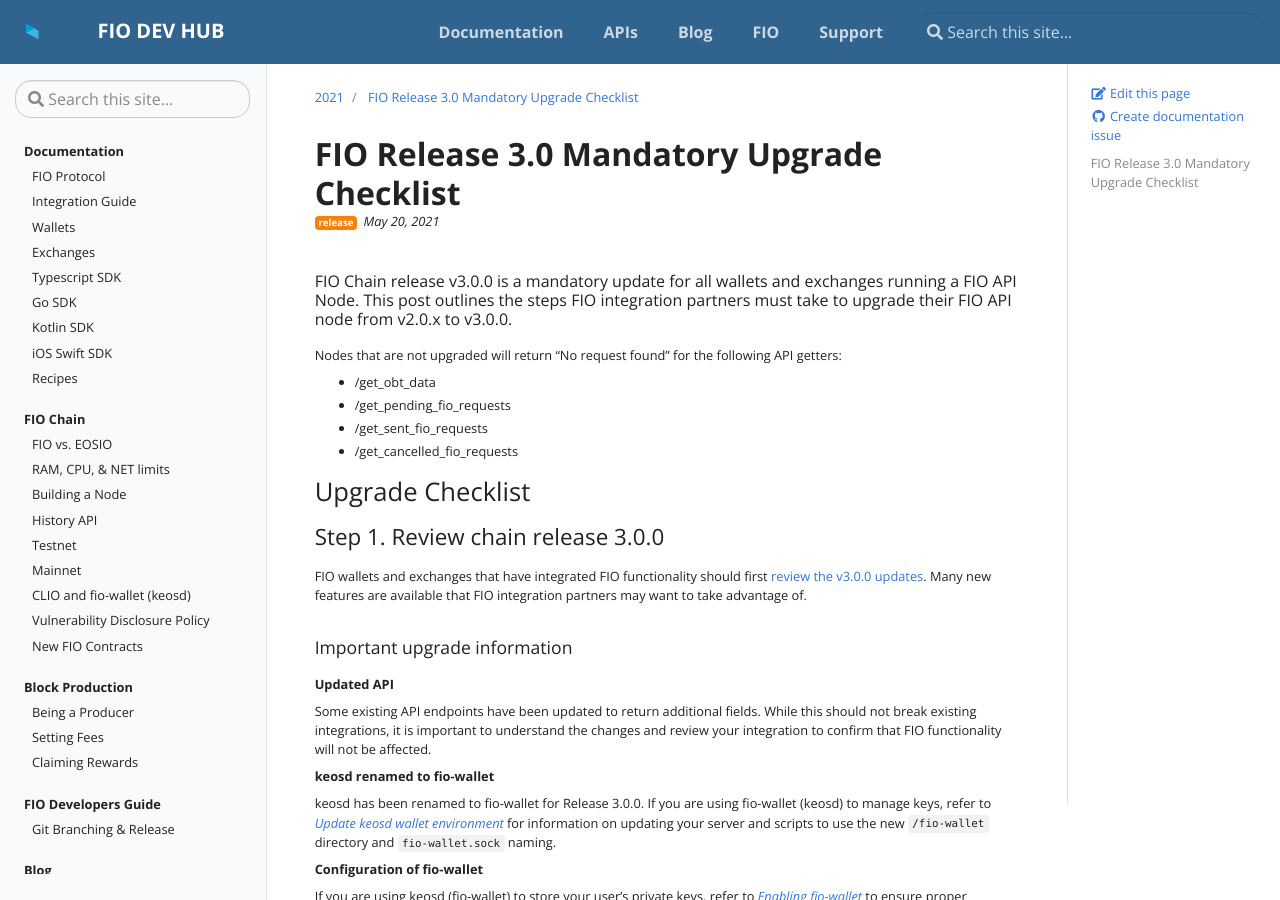
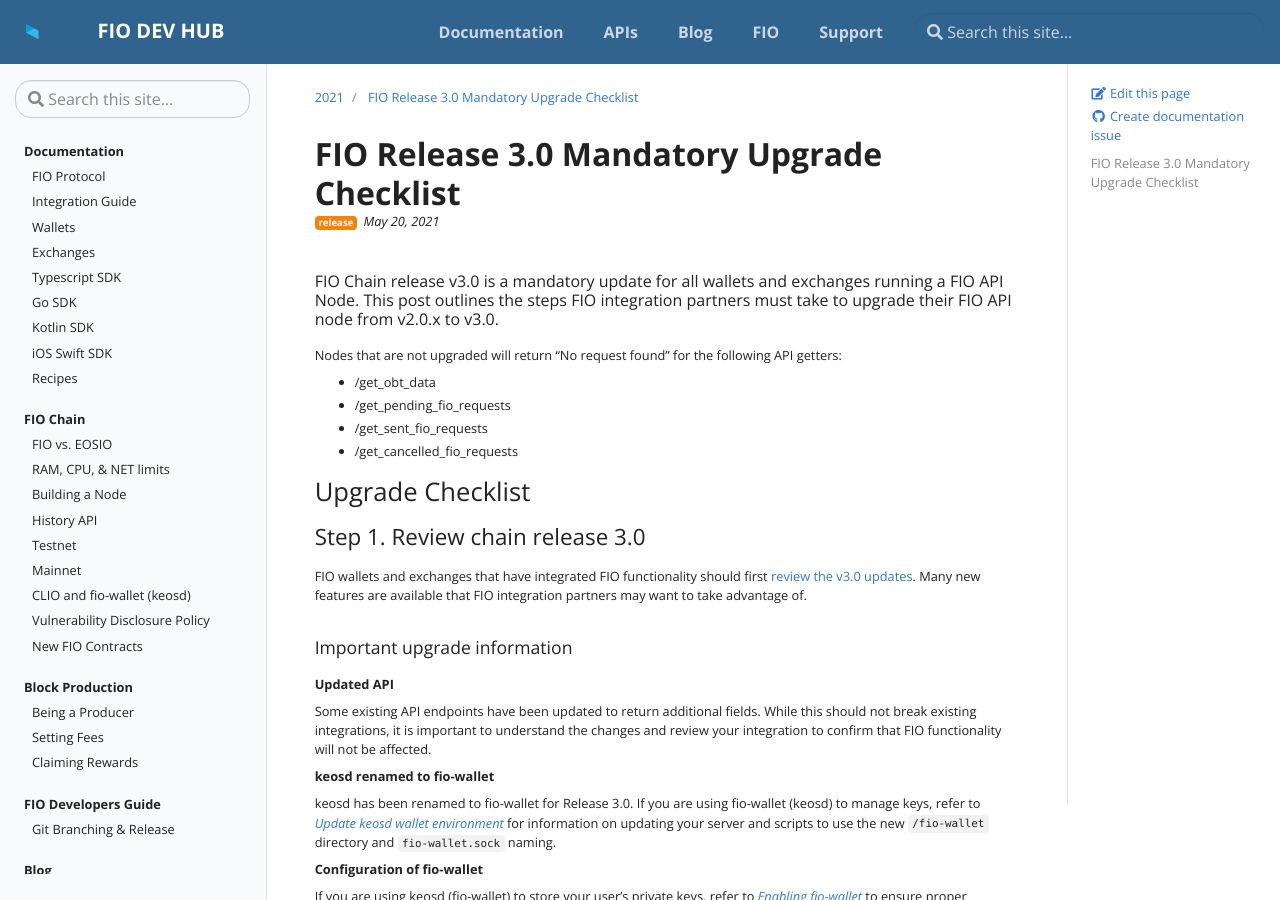
Before and after one commit to fioprotocol/fio-devhub, a Jekyll site: the page built from _posts/2021-05-20-partner-upgrade.md, in a window 1280 px wide and 900 px high. Built offline with Jekyll 4.4.1, drawn with Linux system fonts in a browser that asks for light colours; our own code applies the rules of GitHub Pages for plain Markdown files; some of the changed text lies outside the part shown.

Commit message:
Updates for v3 release

```diff
--- a/_posts/2021-05-20-partner-upgrade.md
+++ b/_posts/2021-05-20-partner-upgrade.md
@@ -7,7 +7,7 @@ badges:
    tag: release
 ---
 
-###### FIO Chain release v3.0.0 is a mandatory update for all wallets and exchanges running a FIO API Node. This post outlines the steps FIO integration partners must take to upgrade their FIO API node from v2.0.x to v3.0.0.
+###### FIO Chain release v3.0 is a mandatory update for all wallets and exchanges running a FIO API Node. This post outlines the steps FIO integration partners must take to upgrade their FIO API node from v2.0.x to v3.0.
 
 <!--more-->
 
@@ -20,9 +20,9 @@ Nodes that are not upgraded will return "No request found" for the following API
 
 ## Upgrade Checklist
 
-### Step 1. Review chain release 3.0.0
+### Step 1. Review chain release 3.0
 
-FIO wallets and exchanges that have integrated FIO functionality should first [review the v3.0.0 updates]({% post_url 2021-04-20-release-300-chain %}). Many new features are available that FIO integration partners may want to take advantage of.
+FIO wallets and exchanges that have integrated FIO functionality should first [review the v3.0 updates]({% post_url 2021-04-20-release-300-chain %}). Many new features are available that FIO integration partners may want to take advantage of.
 
 ##### Important upgrade information
 
@@ -32,7 +32,7 @@ Some existing API endpoints have been updated to return additional fields. While
 
 **keosd renamed to fio-wallet**
 
-keosd has been renamed to fio-wallet for Release 3.0.0. If you are using fio-wallet (keosd) to manage keys, refer to *[Update keosd wallet environment]({{site.baseurl}}/docs/chain/node-build#update-keosd-wallet-environment)* for information on updating your server and scripts to use the new `/fio-wallet` directory and `fio-wallet.sock` naming.
+keosd has been renamed to fio-wallet for Release 3.0. If you are using fio-wallet (keosd) to manage keys, refer to *[Update keosd wallet environment]({{site.baseurl}}/docs/chain/node-build#update-keosd-wallet-environment)* for information on updating your server and scripts to use the new `/fio-wallet` directory and `fio-wallet.sock` naming.
 
 **Configuration of fio-wallet**
 
@@ -40,11 +40,11 @@ If you are using keosd (fio-wallet) to store your user's private keys, refer to
 
 ### Step 2. Upgrade your API node
 
-If you are a wallet or exchange running your own FIO API node you will need to follow the **[FIO Node Upgrade process]({{site.baseurl}}/docs/chain/node-build)** to install FIO chain version 3.0.0.
+If you are a wallet or exchange running your own FIO API node you will need to follow the **[FIO Node Upgrade process]({{site.baseurl}}/docs/chain/node-build)** to install FIO chain version 3.0.
 
-### Step 3. Additional validation for version 3.0.0
+### Step 3. Additional validation for version 3.0
 
-Release v3.0.0 changes how FIO Request and OBT record data is stored. Information on FIO Requests and OBT Data is returned by the get_sent_fio_requests, get_pending_fio_requests, and get_obt_data API endpoints. If your FIO integration uses these API endpoints, it is recommended that you manually test them after upgrading to version 3.0.0.
+Release v3.0 changes how FIO Request and OBT record data is stored. Information on FIO Requests and OBT Data is returned by the get_sent_fio_requests, get_pending_fio_requests, and get_obt_data API endpoints. If your FIO integration uses these API endpoints, it is recommended that you manually test them after upgrading to version 3.0.
 
 ### Step 4. Notify your FIO account manager
 
```
Also changed, not shown: _docs/fio-protocol/fio-address.md (+4 -4 lines), _posts/2021-04-20-release-300-chain.md (+1 -1 lines).
